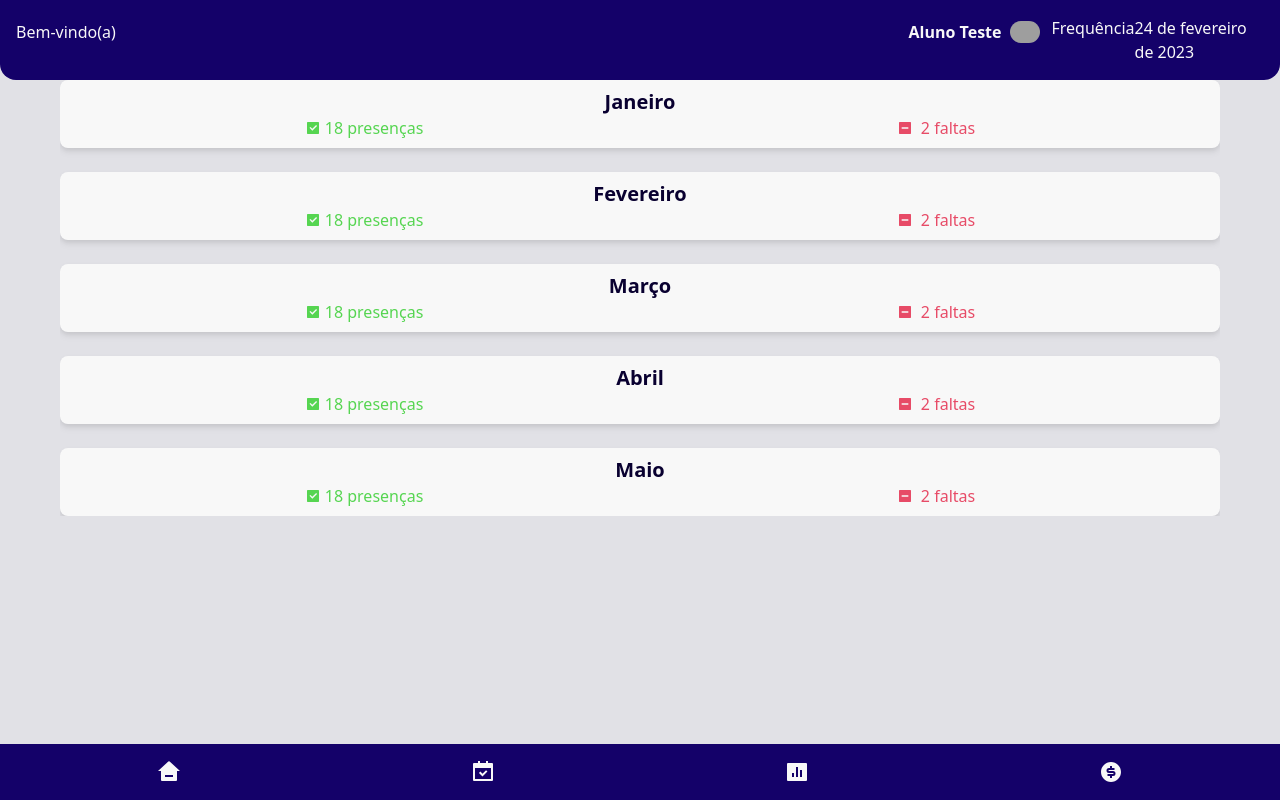
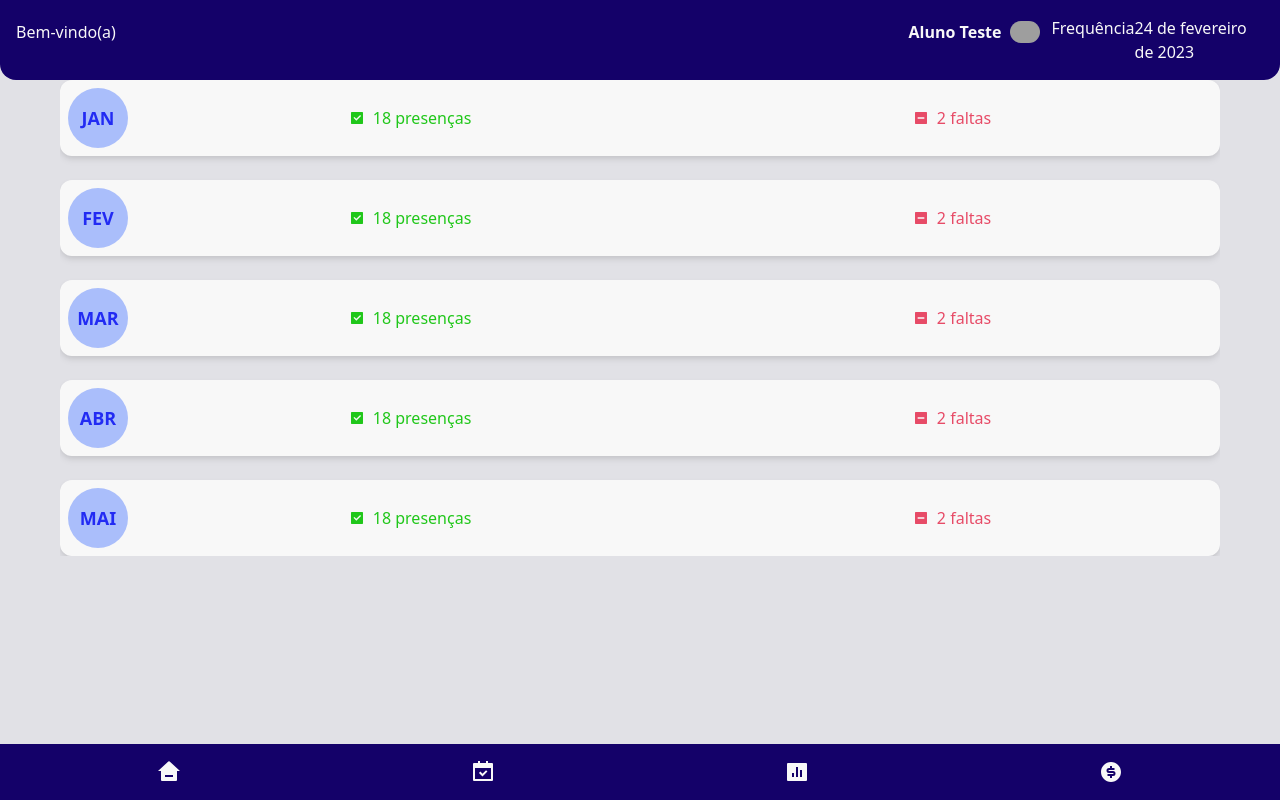
Before and after one commit to Augusto9237/educ-platform, a Next.js app: page /frequency in a window 1280 px wide. Built offline with nearby package versions, Linux system fonts and the light colour scheme; grey boxes are pictures that could not be loaded.

Commit message:
payment in progress

```diff
--- a/src/components/Calendar.tsx
+++ b/src/components/Calendar.tsx
@@ -54,7 +54,7 @@ export function Calendar({ month, year }: CalendarProps) {
 
   return (
     <div>
-      <h1 className="text-2xl font-bold px-2 mb-2 ">
+      <h1 className="first-line:uppercase text-lg font-bold px-2 mb-2 ">
         {new Date(year, month).toLocaleDateString('pt-BR', {
           month: 'long',
           year: 'numeric',
--- a/src/components/CardMonth.tsx
+++ b/src/components/CardMonth.tsx
@@ -4,20 +4,25 @@ interface CardMonthProps {
     month: string;
 }
 
-export function CardMonth({month}: CardMonthProps) {
+export function CardMonth({ month }: CardMonthProps) {
     return (
-        <div className="flex flex-col bg-backgroundColor-100 rounded-lg p-2 drop-shadow-md ">
-            <h1 className="text-textSecondaryColor-600 text-xl font-bold">{month}</h1>
-            <div className="flex flex-row flex-1 justify-around">
-                <div className="flex items-center gap-1">
-                    <RiCheckboxFill color="#56D551" />
-                    <span className="text-textSecondaryColor-300">
+        <div className="flex  bg-backgroundColor-100 rounded-xl p-2 drop-shadow-md ">
+
+            <div className="flex items-center justify-center rounded-full min-w-[60px] min-h-[60px] text-backgroundColor-500 bg-backgroundColor-400/40">
+                <h1 className="text-lg font-bold">{month}</h1>
+            </div>
+
+
+            <div className="flex flex-row flex-1 justify-around items-center">
+                <div className="flex items-center gap-2 text-textSecondaryColor-400">
+                    <RiCheckboxFill  />
+                    <span className="">
                         18 presenças
                     </span>
                 </div>
-                <div className="flex items-center gap-2">
-                <RiCheckboxIndeterminateFill color="#E74B67" />
-                    <span className="text-textSecondaryColor-200">
+                <div className="flex items-center gap-2 text-textSecondaryColor-200">
+                    <RiCheckboxIndeterminateFill />
+                    <span className="">
                         2 faltas</span></div>
             </div>
         </div>
--- a/src/components/Header.tsx
+++ b/src/components/Header.tsx
@@ -6,7 +6,6 @@ interface HeaderProps {
 }
 export function Header({ titleRoutes }: HeaderProps) {
     const dataAtual = new Date();
-    console.log(dataAtual);
     const meses = [
         "janeiro", "fevereiro", "março", "abril", "maio", "junho",
         "julho", "agosto", "setembro", "outubro", "novembro", "dezembro"
--- a/src/pages/frequency.tsx
+++ b/src/pages/frequency.tsx
@@ -16,19 +16,19 @@ export default function Frequency() {
                 <section className="flex flex-col flex-1 gap-6 justify-start max-sm:pb-14 ">
                     <Dialog.Root>
                         <Dialog.Trigger onClick={() => setMonth(1)}>
-                            <CardMonth month="Janeiro" />
+                            <CardMonth month="JAN" />
                         </Dialog.Trigger>
                         <Dialog.Trigger onClick={() => setMonth(2)}>
-                            <CardMonth month="Fevereiro" />
+                            <CardMonth month="FEV" />
                         </Dialog.Trigger>
                         <Dialog.Trigger onClick={() => setMonth(3)}>
-                            <CardMonth month="Março" />
+                            <CardMonth month="MAR" />
                         </Dialog.Trigger>
                         <Dialog.Trigger onClick={() => setMonth(4)}>
-                            <CardMonth month="Abril" />
+                            <CardMonth month="ABR" />
                         </Dialog.Trigger>
                         <Dialog.Trigger onClick={() => setMonth(5)}>
-                            <CardMonth month="Maio" />
+                            <CardMonth month="MAI" />
                         </Dialog.Trigger>
                         <Dialog.Portal>
                             <Dialog.Overlay className='w-screen h-sreen bg-textColor-900/80 fixed inset-0 backdrop-blur-md'>
--- a/src/pages/payments.tsx
+++ b/src/pages/payments.tsx
@@ -1,4 +1,5 @@
 
+import { RiCheckboxFill } from "react-icons/ri";
 import { BottomBar } from "../components/BottomBar";
 import { Container } from "../components/Container";
 import { Header } from "../components/Header";
@@ -9,8 +10,20 @@ export default function Frequency() {
         <>
             <Header titleRoutes='Pagamentos' />
             <Container>
-                <section className="flex flex-col flex-1 gap-10 justify-start max-sm:pb-14">
-                    <h1>Pagamentos</h1>
+                <section className="flex flex-col gap-2 flex-1 p-3 justify-start rounded-xl text-textSecondaryColor-600 bg-backgroundColor-100">
+                    <h1 className="mx-auto text-lg font-semibold">Mensalidades</h1>
+                    <div>
+                        <div className="grid grid-cols-3">
+                            <span className="flex justify-center">Mês</span>
+                            <span className="flex justify-center">Valor</span>
+                            <span className="flex justify-center">status</span>
+                        </div>
+                        <div className="grid grid-cols-3">
+                            <span className="flex justify-center">Janeiro</span>
+                            <span className="flex justify-center">R$ 150,00</span>
+                            <span className="flex items-center justify-center max-sm:flex-1 gap-2 text-textSecondaryColor-400 bg-textSecondaryColor-300/20 rounded "><RiCheckboxFill />Pago</span>
+                        </div>
+                    </div>
                 </section>
             </Container>
             <BottomBar />
```
